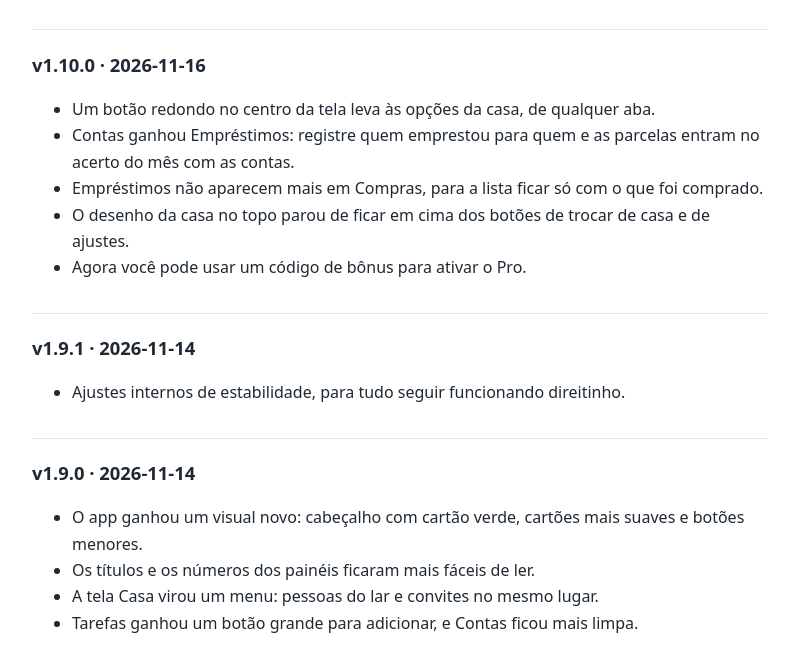
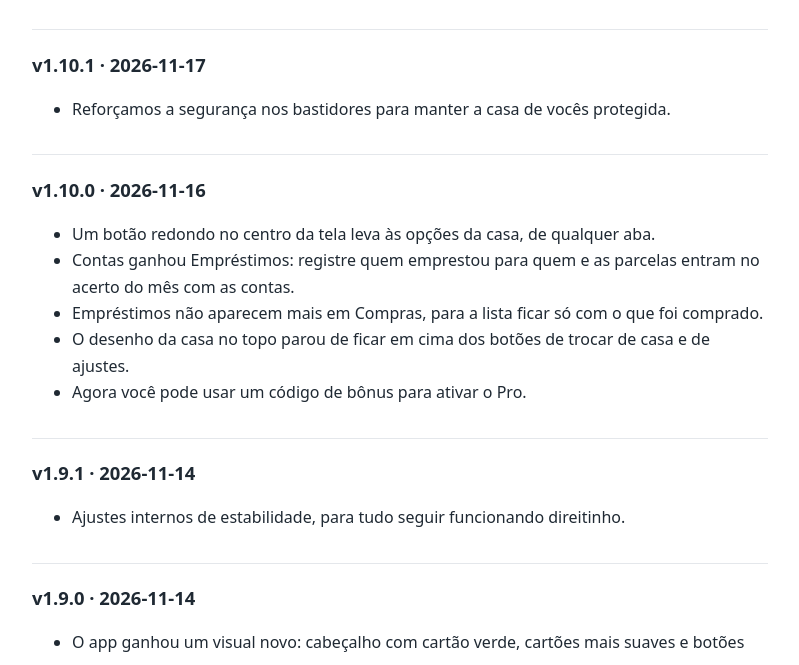
Before and after one commit to zrymeheim/tabula-eula, a plain HTML site: page tabulahome/novidades.html in a window 1280 px wide. Shown: the part 124-789 px from the top of the page, without its empty margins (240-1039 px from the left). Drawn offline with Linux system fonts and the light colour scheme.

Commit message:
docs(tabulahome): add 1.10.1 to the release history
Co-Authored-By: Claude Opus 5.5 <noreply@anthropic.com>

```diff
--- a/tabulahome/novidades.html
+++ b/tabulahome/novidades.html
@@ -10,6 +10,10 @@
 <main>
 <p class="meta"><a href="./">TabulaHome</a></p>
 <h1>Novidades do TabulaHome</h1>
+<h2>v1.10.1 · 2026-11-17</h2>
+<ul>
+<li>Refor&#231;amos a seguran&#231;a nos bastidores para manter a casa de voc&#234;s protegida.</li>
+</ul>
 <h2>v1.10.0 · 2026-11-16</h2>
 <ul>
 <li>Um bot&#227;o redondo no centro da tela leva &#224;s op&#231;&#245;es da casa, de qualquer aba.</li>
```
